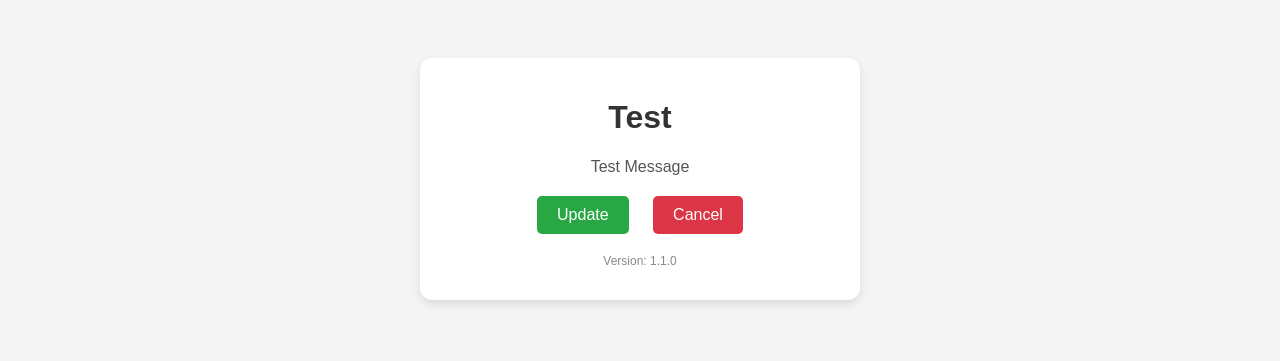
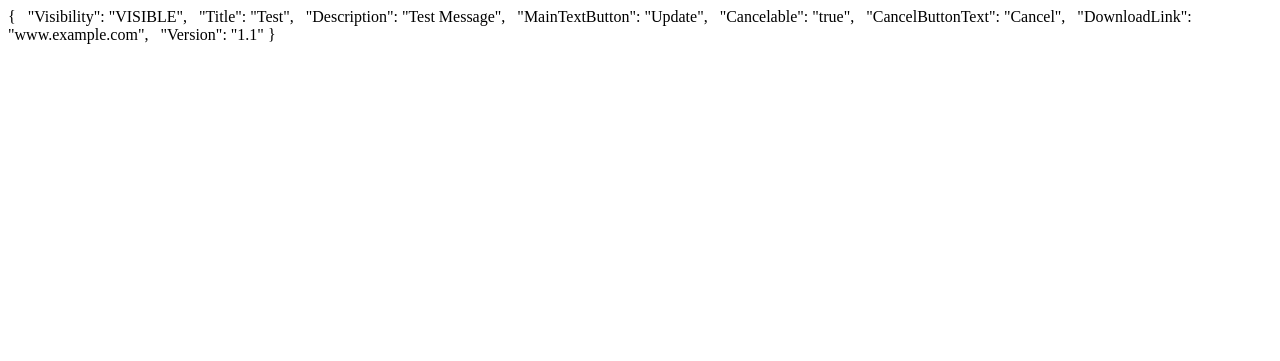
Before and after one commit to xoasu/App_update, a plain HTML site: page index.html in a window 1280 px wide. Drawn offline with Linux system fonts and the light colour scheme.

Commit message:
Update index.html

```diff
--- a/index.html
+++ b/index.html
@@ -1,76 +1,10 @@
-<!DOCTYPE html>
-<html lang="en">
-<head>
-  <meta charset="UTF-8">
-  <title>App Update</title>
-  <style>
-    body {
-      font-family: Arial, sans-serif;
-      text-align: center;
-      padding: 50px;
-      background-color: #f4f4f4;
-    }
-    .card {
-      background: white;
-      max-width: 400px;
-      margin: auto;
-      padding: 20px;
-      border-radius: 12px;
-      box-shadow: 0 4px 8px rgba(0,0,0,0.1);
-    }
-    h1 {
-      color: #333;
-    }
-    p {
-      color: #555;
-    }
-    .buttons {
-      margin-top: 20px;
-    }
-    .buttons a {
-      display: inline-block;
-      margin: 0 10px;
-      padding: 10px 20px;
-      color: white;
-      text-decoration: none;
-      border-radius: 5px;
-    }
-    .update-btn {
-      background-color: #28a745;
-    }
-    .cancel-btn {
-      background-color: #dc3545;
-    }
-  </style>
-</head>
-<body>
-  <div class="card" id="update-card" style="display: none;">
-    <h1 id="title">Loading...</h1>
-    <p id="description"></p>
-    <div class="buttons">
-      <a class="update-btn" id="update-btn" href="#" target="_blank">Update</a>
-      <a class="cancel-btn" id="cancel-btn" href="#">Cancel</a>
-    </div>
-    <p style="margin-top: 20px; font-size: 12px; color: #888;" id="version"></p>
-  </div>
-
-  <script>
-    fetch('update.json')
-      .then(response => response.json())
-      .then(data => {
-        if (data.Visibility === "VISIBLE") {
-          document.getElementById('update-card').style.display = 'block';
-          document.getElementById('title').innerText = data.Title;
-          document.getElementById('description').innerText = data.Description;
-          document.getElementById('update-btn').innerText = data.MainTextButton;
-          document.getElementById('update-btn').href = data.DownloadLink;
-          document.getElementById('cancel-btn').innerText = data.CancelButtonText;
-          document.getElementById('version').innerText = "Version: " + data.Version;
-        }
-      })
-      .catch(error => {
-        document.getElementById('title').innerText = "Error loading update info";
-      });
-  </script>
-</body>
-</html>
+{
+  "Visibility": "VISIBLE",
+  "Title": "Test",
+  "Description": "Test Message",
+  "MainTextButton": "Update",
+  "Cancelable": "true",
+  "CancelButtonText": "Cancel",
+  "DownloadLink": "www.example.com",
+  "Version": "1.1"
+}
```
